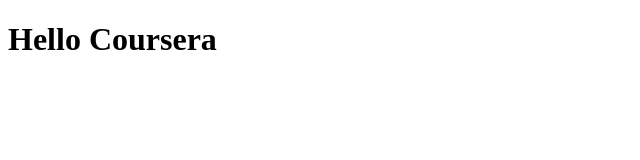
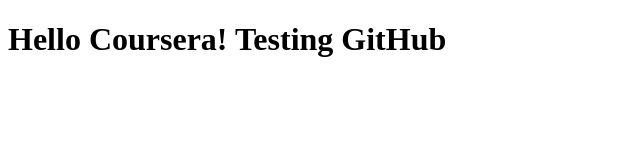
Before and after one commit to scott80/coursera-test, a plain HTML site: page site/index.html in a window 1280 px wide. Shown: the whole page, without its empty margins (0-640 px from the left). Drawn offline with Linux system fonts and the light colour scheme.

Commit message:
Small update

```diff
--- a/site/index.html
+++ b/site/index.html
@@ -4,6 +4,6 @@
     <title>Hello Coursera!</title>
 </head>
 <body>
-<h1>Hello Coursera</h1>
+<h1>Hello Coursera! Testing GitHub</h1>
 </body>
 </html>
```
